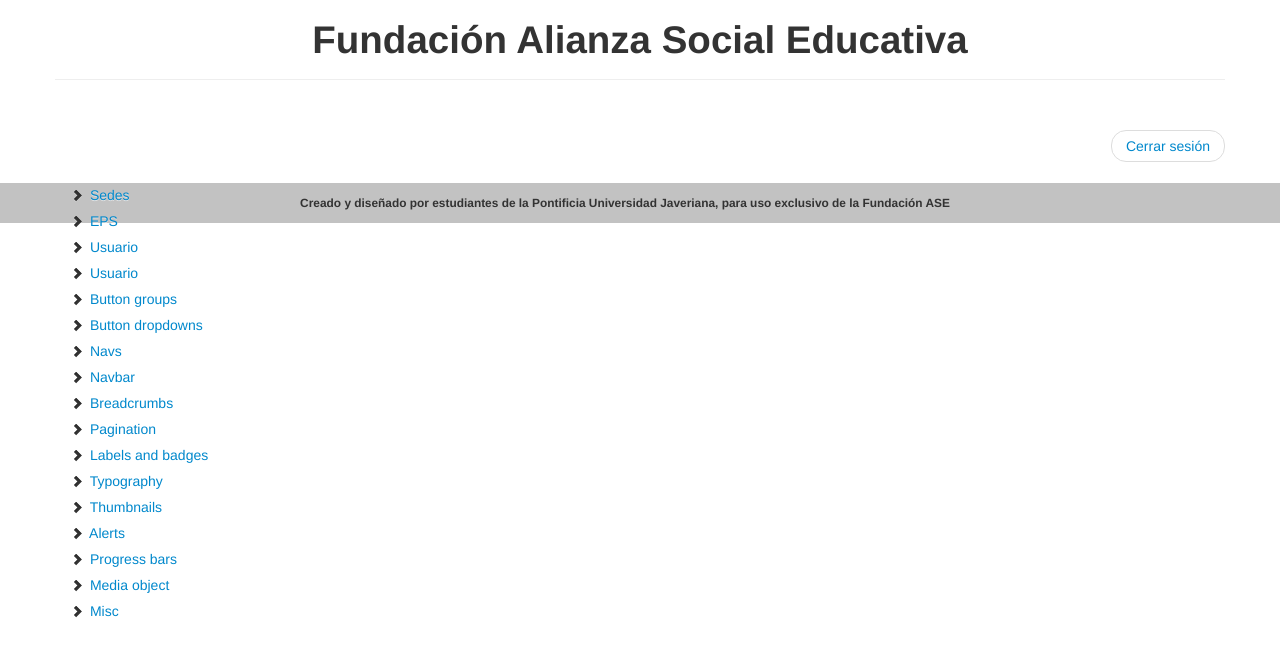
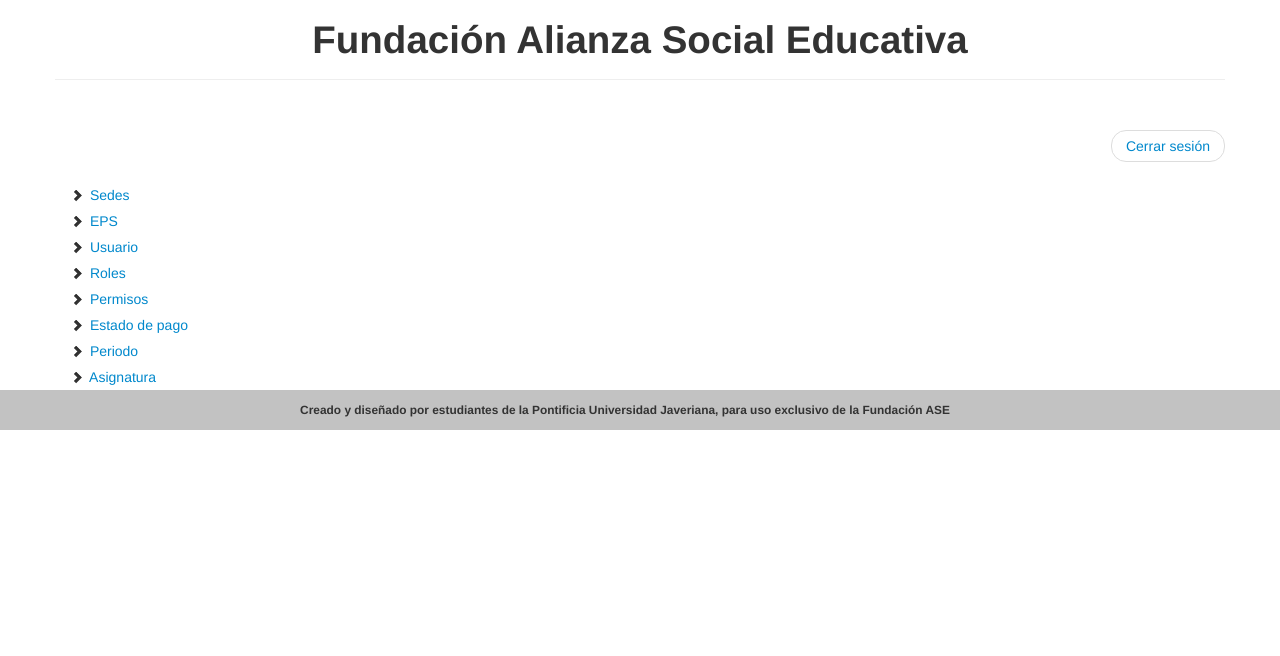
Before and after one commit to simon0191/FASE, a CodeIgniter app: template application/views/main.php in a window 1280 px wide. Shown: the top 656 px of the page. Run offline with CodeIgniter, Linux system fonts and the light colour scheme; the template is opened without the code that fills it, so the values that code supplies are empty.

Commit message:
[COMMIT] CRUDs:  Roles  Permisos  Estado de pago  Periodo  Asignatura

```diff
--- a/application/views/main.php
+++ b/application/views/main.php
@@ -45,29 +45,19 @@
             </ul>
 
 <div class="row">
-    <div class="span3 bs-docs-sidebar">
-        <ul class="nav nav-list bs-docs-sidenav affix">
+    <div class="span2 bs-docs-sidebar">
+        <ul class="nav nav-list bs-docs-sidenav">
           <li><a href='<?php echo site_url('/main/sede') ?>' ><i class="icon-chevron-right"></i> Sedes </a></li>
           <li><a href='<?php echo site_url('/main/eps') ?>' ><i class="icon-chevron-right"></i> EPS </a></li>
           <li><a href='<?php echo site_url('/main/usuario') ?>' ><i class="icon-chevron-right"></i> Usuario </a></li>
-          <li><a href='<?php echo site_url('/main/rol') ?>' ><i class="icon-chevron-right"></i> Usuario </a></li>
-
-          <li><a href="#buttonGroups"><i class="icon-chevron-right"></i> Button groups</a></li>
-          <li><a href="#buttonDropdowns"><i class="icon-chevron-right"></i> Button dropdowns</a></li>
-          <li><a href="#navs"><i class="icon-chevron-right"></i> Navs</a></li>
-          <li><a href="#navbar"><i class="icon-chevron-right"></i> Navbar</a></li>
-          <li><a href="#breadcrumbs"><i class="icon-chevron-right"></i> Breadcrumbs</a></li>
-          <li><a href="#pagination"><i class="icon-chevron-right"></i> Pagination</a></li>
-          <li><a href="#labels-badges"><i class="icon-chevron-right"></i> Labels and badges</a></li>
-          <li><a href="#typography"><i class="icon-chevron-right"></i> Typography</a></li>
-          <li><a href="#thumbnails"><i class="icon-chevron-right"></i> Thumbnails</a></li>
-          <li><a href="#alerts"><i class="icon-chevron-right"></i> Alerts</a></li>
-          <li><a href="#progress"><i class="icon-chevron-right"></i> Progress bars</a></li>
-          <li><a href="#media"><i class="icon-chevron-right"></i> Media object</a></li>
-          <li><a href="#misc"><i class="icon-chevron-right"></i> Misc</a></li>
+          <li><a href='<?php echo site_url('/main/rol') ?>' ><i class="icon-chevron-right"></i> Roles </a></li>
+          <li><a href='<?php echo site_url('/main/permisos') ?>' ><i class="icon-chevron-right"></i> Permisos </a></li>
+          <li><a href='<?php echo site_url('/main/estado_pago') ?>' ><i class="icon-chevron-right"></i> Estado de pago </a></li>
+          <li><a href='<?php echo site_url('/main/periodo') ?>' ><i class="icon-chevron-right"></i> Periodo </a></li>
+          <li><a href='<?php echo site_url('/main/asignatura') ?>' ><i class="icon-chevron-right"></i> Asignatura </a></li>
         </ul>
       </div>
-      <div class="span9">
+      <div class="span10">
         <? if(isset($output)){
             echo $output;
         }
--- a/application/views/signup.php
+++ b/application/views/signup.php
@@ -48,6 +48,10 @@
             }
             ?>
         </div>
+
+    </body>
+    <footer>
         <?php include_once('templates/footer.php'); ?>
-    </body>
+    </footer>
+
 </html>
```
Also changed, not shown: application/controllers/main.php (+59 -5 lines).
